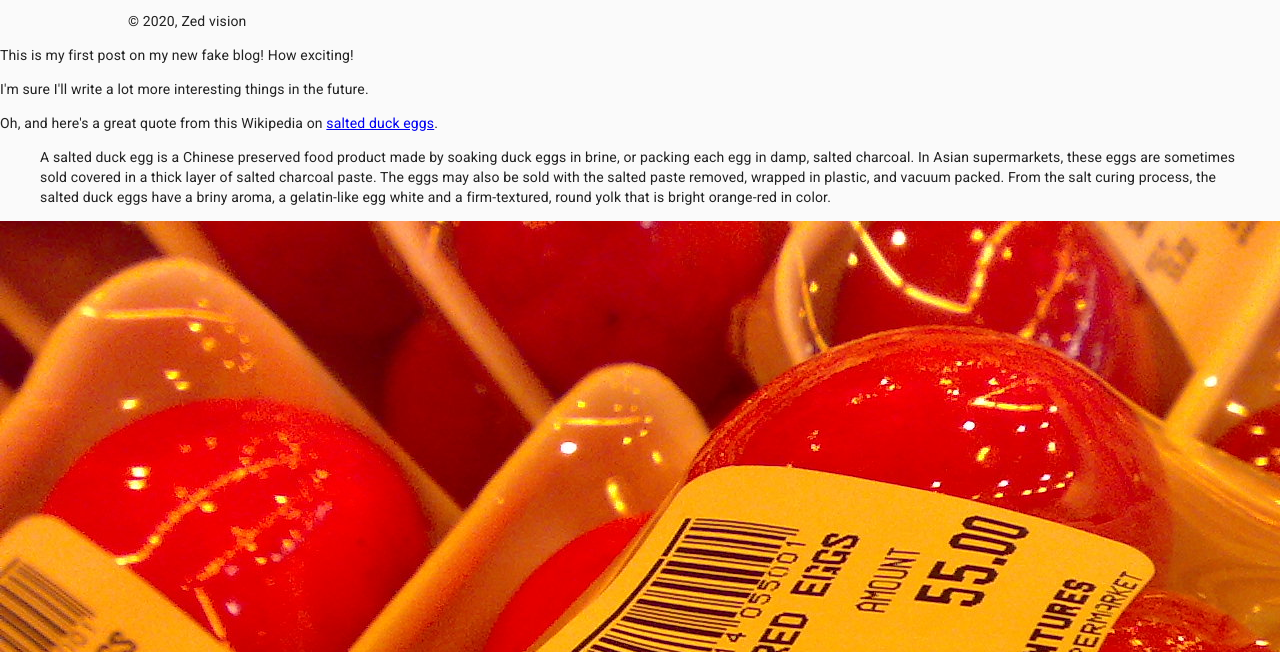
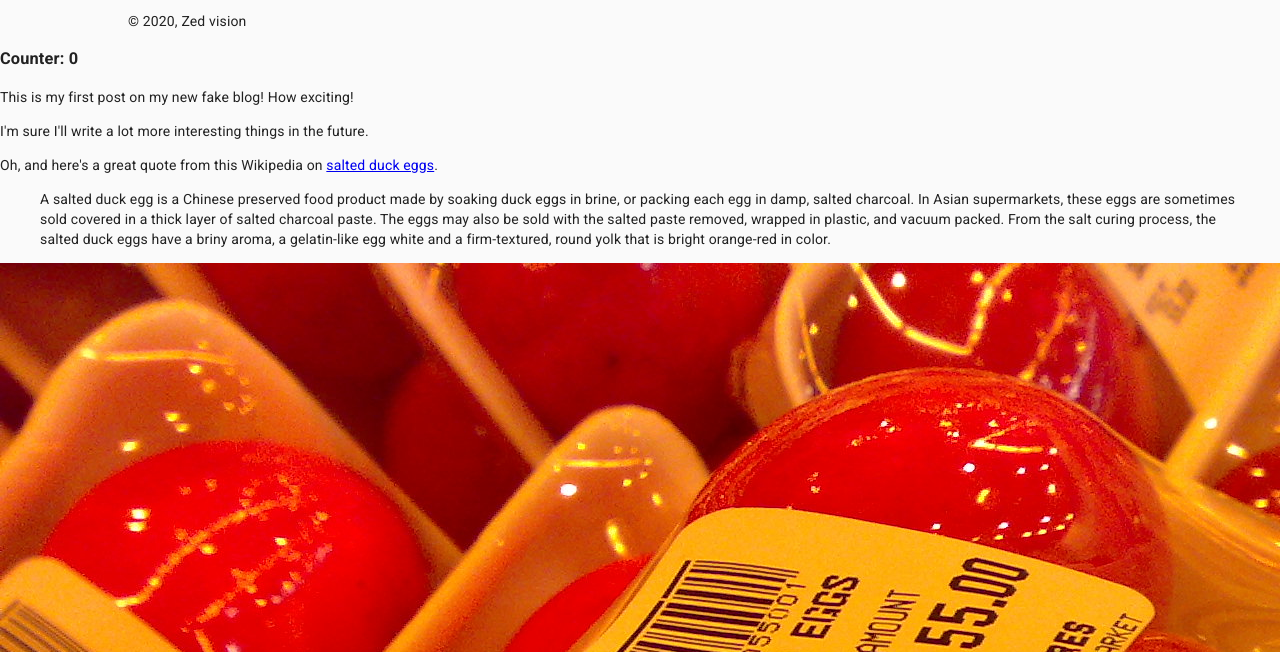
Before and after one commit to Sonkaryasshu/zed-vision-site, a Gatsby site: page /hello-world/ in a window 1280 px wide. Shown: the part 148-800 px from the top of the page. Built offline with nearby package versions, Linux system fonts and the light colour scheme; Gatsby itself is replaced by a stand-in of ours; some packages are replaced by stand-ins of ours.

Commit message:
yarn upgrade

```diff
--- /dev/null
+++ b/content/blog/hello-world/Counter.tsx
@@ -0,0 +1,16 @@
+import * as React from "react"
+
+const increaseCounter = ([counter, setCounter]) => () =>
+  setCounter(counter + 1)()
+
+export const Counter = () => {
+  const state = React.useState(0)
+
+  const [counter] = state
+
+  const actions = {
+    increase: increaseCounter(state),
+  }
+
+  return <h3 onClick={actions.increase}>Counter: {counter}</h3>
+}
--- a/content/blog/hello-world/index.mdx
+++ b/content/blog/hello-world/index.mdx
@@ -3,7 +3,10 @@ title: Hello World
 date: "2015-05-01T22:12:03.284Z"
 description: "Hello World"
 ---
+import {Counter} from "./Counter"
 
+
+<Counter></Counter>
 This is my first post on my new fake blog! How exciting!
 
 I'm sure I'll write a lot more interesting things in the future.
```
Also changed, not shown: 1 other file.
